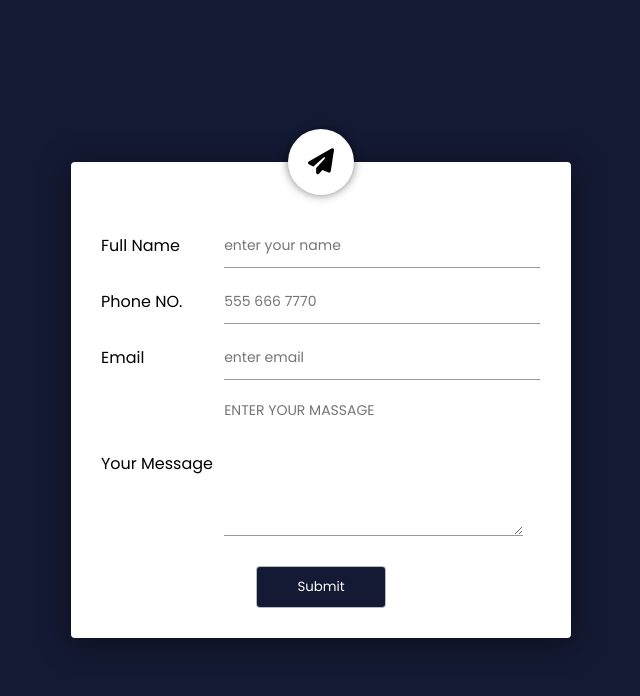
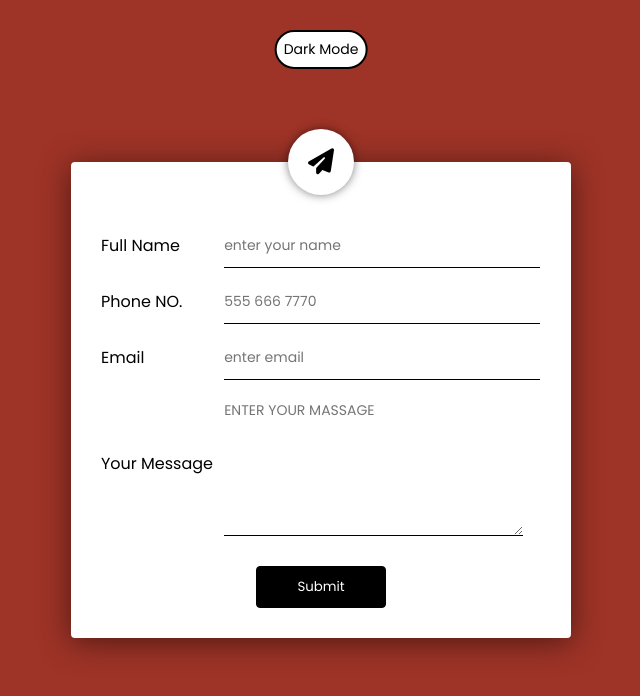
Before and after one commit to amir-shahsahebi/tips, a plain HTML site: page validationForms/index.html in a window 1280 px wide. Shown: the whole page, without its empty margins (319-959 px from the left). Drawn offline with Linux system fonts and the light colour scheme.

Commit message:
dark mode added to validation form

```diff
--- a/validationForms/index.html
+++ b/validationForms/index.html
@@ -9,6 +9,7 @@
     <title>Document</title>
 </head>
 <body>
+    <div class="light">Dark Mode</div>
     <div class="container">
         <form>
             <i class="fas fa-paper-plane"></i>
--- a/validationForms/script.js
+++ b/validationForms/script.js
@@ -71,3 +71,8 @@ function validateForm() {
         return false
     }
 }
+
+const light = document.querySelector(".light");
+light.addEventListener("click", () => {
+    document.body.classList.toggle("dark-mode");
+})
--- a/validationForms/style.css
+++ b/validationForms/style.css
@@ -1,14 +1,45 @@
 @import url('https://fonts.googleapis.com/css2?family=Poppins:wght@100;200;300;400;500;600;700&display=swap');
+:root {
+  --first-color : #fff;
+  --second-color: black;
+}
+.dark-mode {
+    --first-color : black;
+    --second-color: #fff;
+}
+
 * {
     margin: 0;
     padding: 0;
     box-sizing: border-box;
     font-family: 'poppins', sans-serif;
 }
+.light {
+    display: inline;
+    background-color: var(--first-color);
+    color: var(--second-color);
+    width: auto;
+    height: auto;
+    padding: 7px;
+    border-radius: 20px;
+    position: absolute;
+    left: 50%;
+    transform: translateX(-50%);
+    top: 30px;
+    cursor: pointer;
+    font-size: 14px;
+    border: solid 2px var(--second-color);
+}
+.light:hover{
+    background-color: var(--second-color);
+    color: var(--first-color);
+    border: solid 2px var(--first-color);
+}
 .container {
 width: 100%;
 height: 100vh;
-background: #141a34;
+/* background: #141a34; */
+background: #9e3327;
 display: flex;
 align-items: center;
 justify-content: center;
@@ -18,9 +49,11 @@ justify-content: center;
     width: 90%;
     max-width: 500px;
     padding: 50px 30px 20px;
-    background: #fff;
+    background: var(--first-color);
+    color: var(--second-color);
     border-radius: 4px;
     box-shadow: 0 4px 30px rgba(0, 0, 0, 0.5);
+    /* box-shadow: 0 4px 30px var(--second-color); */
     position: relative;
 }
 .fa-paper-plane{
@@ -28,11 +61,12 @@ justify-content: center;
     top: 0;
     left: 50%;
     transform: translate(-50%, -50%);
-    background: #fff;
+    background: var(--first-color);
     font-size: 26px;
     padding: 20px;
     border-radius: 50%;
     box-shadow: 0 0 10px rgba(0, 0, 0, 0.5);
+    /* box-shadow: 0 0 10px var(--second-color); */
 }
 .input-group{
     width: 100%;
@@ -50,18 +84,22 @@ justify-content: center;
     border: 0;
     outline: 0;
     padding: 10px 0;
-    border-bottom: 1px solid #999;
-    color: #333;
+    /* border-bottom: 1px solid #999; */
+    border-bottom: 1px solid var(--second-color);
+    /* color: #333; */
+    color: var(--second-color);
     font-size: 16px;
 }
 ::placeholder {
     font-size: 14px;
 }
 form button {
-    background: #141a34;
-    color: #fff;
+    /* background: #141a34; */
+    background: var(--second-color);
+    color: var(--first-color);
     border-radius: 4px;
-    border: 1px solid rgba(255, 255, 255, 0.7);
+    /* border: 1px solid rgba(255, 255, 255, 0.7); */
+    border: 1px solid var(--second-color);
     padding: 10px 40px;
     outline: 0;
     cursor: pointer;
```
